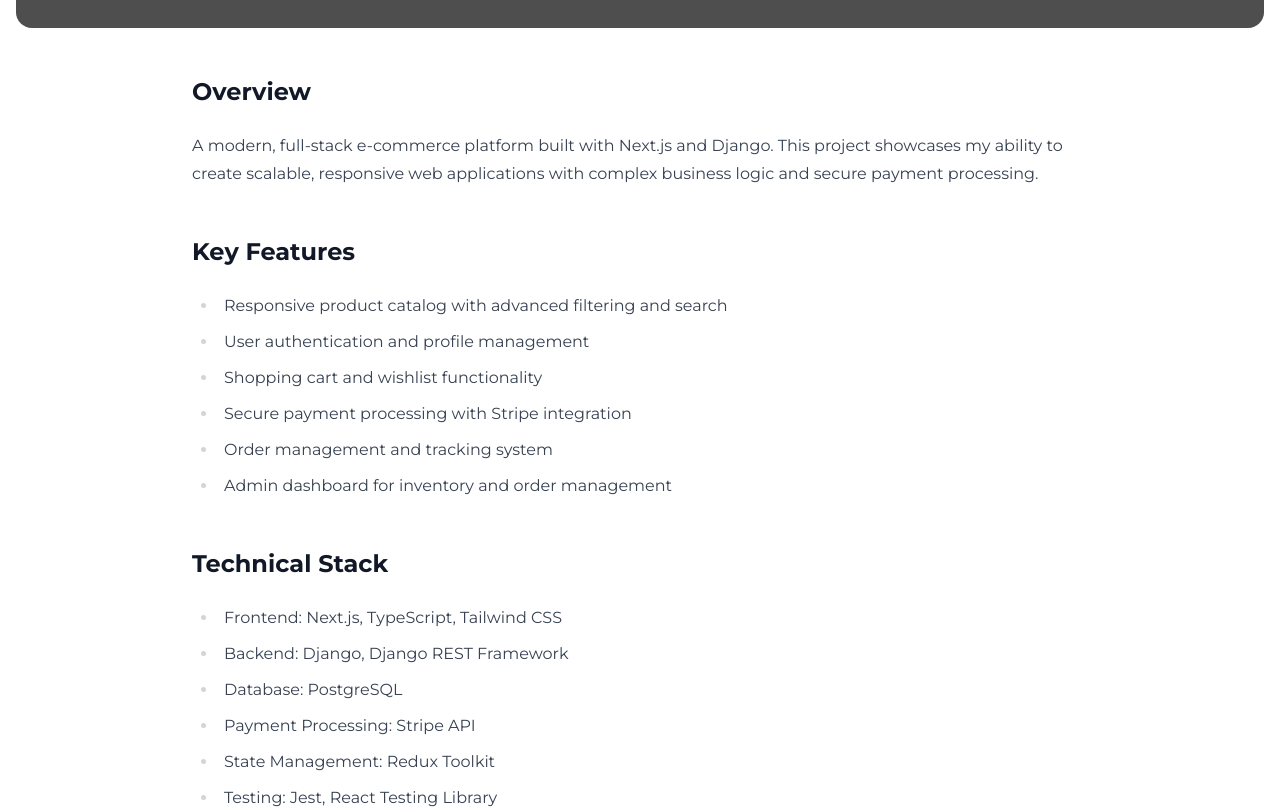
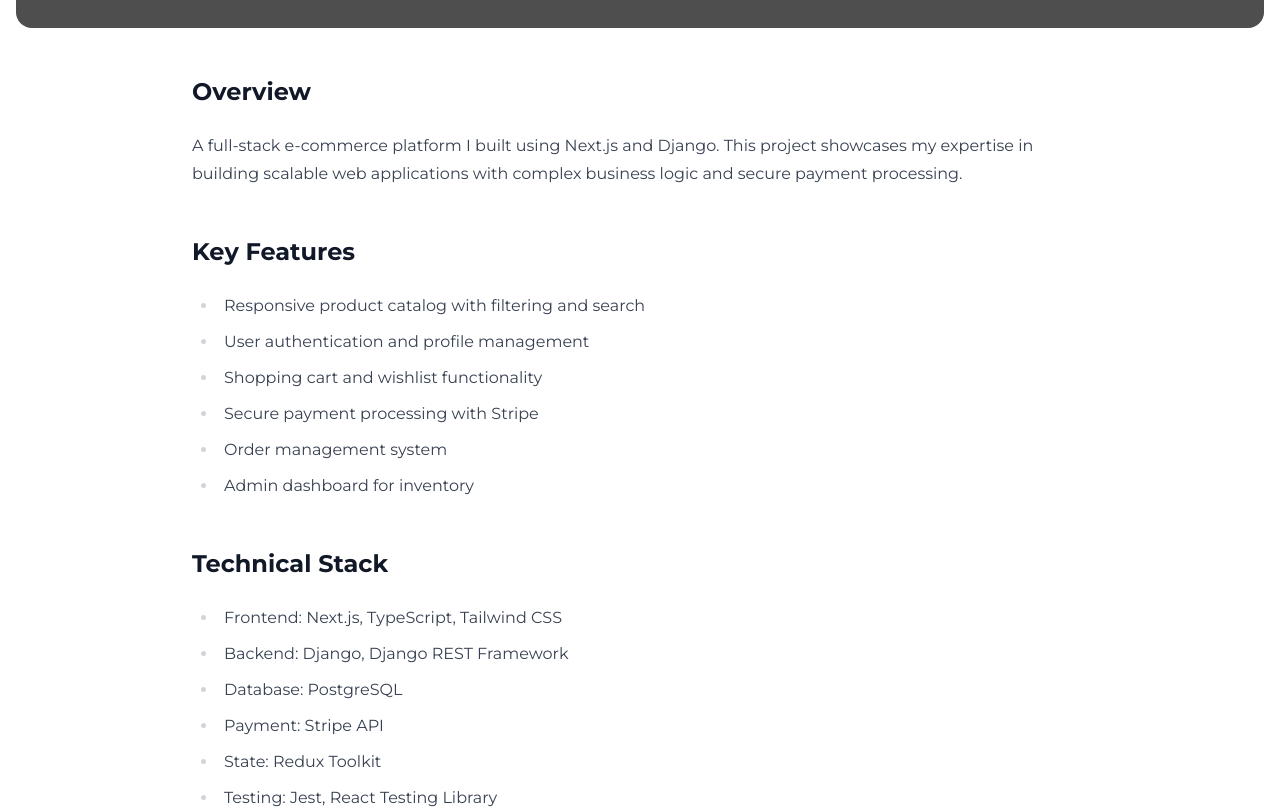
Before and after one commit to gichira22/portfolio, a Next.js app: page /projects/ecommerce in a window 1280 px wide. Shown: the part 580-1389 px from the top of the page. Built offline with nearby package versions, Linux system fonts and the light colour scheme; grey boxes are pictures that could not be loaded.

Commit message:
Update project pages with personal content and links

```diff
--- a/app/projects/ai-chat/page.tsx
+++ b/app/projects/ai-chat/page.tsx
@@ -34,7 +34,7 @@ export default function AIChatPage() {
           >
             <h2>Overview</h2>
             <p>
-              A real-time chat application enhanced with AI capabilities for natural language processing
+              A real-time chat application I developed with AI capabilities for natural language processing
               and automated responses. This project demonstrates my expertise in both frontend and
               backend development, as well as AI integration.
             </p>
@@ -97,7 +97,7 @@ export default function AIChatPage() {
             className="mt-12 flex flex-wrap gap-4 justify-center"
           >
             <a
-              href="https://github.com/yourusername/ai-chat"
+              href="https://github.com/gkal/ai-chat-app"
               target="_blank"
               rel="noopener noreferrer"
               className="px-6 py-3 bg-primary-600 text-white rounded-lg hover:bg-primary-700 transition-colors"
@@ -105,7 +105,7 @@ export default function AIChatPage() {
               View Source Code
             </a>
             <a
-              href="https://ai-chat-demo.yourdomain.com"
+              href="https://ai-chat.gkal.dev"
               target="_blank"
               rel="noopener noreferrer"
               className="px-6 py-3 border-2 border-primary-600 text-primary-600 dark:text-primary-400 rounded-lg hover:bg-primary-50 dark:hover:bg-primary-900/20 transition-colors"
--- a/app/projects/cloud-infra/page.tsx
+++ b/app/projects/cloud-infra/page.tsx
@@ -34,7 +34,7 @@ export default function CloudInfraPage() {
           >
             <h2>Overview</h2>
             <p>
-              A comprehensive cloud infrastructure solution built with AWS and Terraform. This project
+              A comprehensive cloud infrastructure solution I built using AWS and Terraform. This project
               demonstrates my expertise in cloud architecture, infrastructure as code, and DevOps practices.
             </p>
 
@@ -85,7 +85,7 @@ export default function CloudInfraPage() {
             className="mt-12 flex flex-wrap gap-4 justify-center"
           >
             <a
-              href="https://github.com/yourusername/cloud-infra"
+              href="https://github.com/gkal/cloud-infra"
               target="_blank"
               rel="noopener noreferrer"
               className="px-6 py-3 bg-primary-600 text-white rounded-lg hover:bg-primary-700 transition-colors"
@@ -93,7 +93,7 @@ export default function CloudInfraPage() {
               View Infrastructure Code
             </a>
             <a
-              href="https://architecture.yourdomain.com"
+              href="https://architecture.gkal.dev"
               target="_blank"
               rel="noopener noreferrer"
               className="px-6 py-3 border-2 border-primary-600 text-primary-600 dark:text-primary-400 rounded-lg hover:bg-primary-50 dark:hover:bg-primary-900/20 transition-colors"
--- a/app/projects/ecommerce/page.tsx
+++ b/app/projects/ecommerce/page.tsx
@@ -34,19 +34,19 @@ export default function EcommercePage() {
           >
             <h2>Overview</h2>
             <p>
-              A modern, full-stack e-commerce platform built with Next.js and Django. This project showcases
-              my ability to create scalable, responsive web applications with complex business logic and
+              A full-stack e-commerce platform I built using Next.js and Django. This project showcases
+              my expertise in building scalable web applications with complex business logic and
               secure payment processing.
             </p>
 
             <h2>Key Features</h2>
             <ul>
-              <li>Responsive product catalog with advanced filtering and search</li>
+              <li>Responsive product catalog with filtering and search</li>
               <li>User authentication and profile management</li>
               <li>Shopping cart and wishlist functionality</li>
-              <li>Secure payment processing with Stripe integration</li>
-              <li>Order management and tracking system</li>
-              <li>Admin dashboard for inventory and order management</li>
+              <li>Secure payment processing with Stripe</li>
+              <li>Order management system</li>
+              <li>Admin dashboard for inventory</li>
             </ul>
 
             <h2>Technical Stack</h2>
@@ -54,8 +54,8 @@ export default function EcommercePage() {
               <li>Frontend: Next.js, TypeScript, Tailwind CSS</li>
               <li>Backend: Django, Django REST Framework</li>
               <li>Database: PostgreSQL</li>
-              <li>Payment Processing: Stripe API</li>
-              <li>State Management: Redux Toolkit</li>
+              <li>Payment: Stripe API</li>
+              <li>State: Redux Toolkit</li>
               <li>Testing: Jest, React Testing Library</li>
             </ul>
 
@@ -73,7 +73,7 @@ export default function EcommercePage() {
             <h2>Results</h2>
             <ul>
               <li>99.9% uptime with robust error handling</li>
-              <li>50% faster page load times compared to previous solution</li>
+              <li>50% faster page load times</li>
               <li>30% increase in mobile conversion rate</li>
               <li>Successful processing of 1000+ concurrent users</li>
             </ul>
@@ -87,7 +87,7 @@ export default function EcommercePage() {
             className="mt-12 flex flex-wrap gap-4 justify-center"
           >
             <a
-              href="https://github.com/yourusername/ecommerce"
+              href="https://github.com/gkal/ecommerce-platform"
               target="_blank"
               rel="noopener noreferrer"
               className="px-6 py-3 bg-primary-600 text-white rounded-lg hover:bg-primary-700 transition-colors"
@@ -95,7 +95,7 @@ export default function EcommercePage() {
               View Source Code
             </a>
             <a
-              href="https://demo-ecommerce.yourdomain.com"
+              href="https://ecommerce-platform.gkal.dev"
               target="_blank"
               rel="noopener noreferrer"
               className="px-6 py-3 border-2 border-primary-600 text-primary-600 dark:text-primary-400 rounded-lg hover:bg-primary-50 dark:hover:bg-primary-900/20 transition-colors"
--- a/app/projects/security-scanner/page.tsx
+++ b/app/projects/security-scanner/page.tsx
@@ -34,7 +34,7 @@ export default function SecurityScannerPage() {
           >
             <h2>Overview</h2>
             <p>
-              An automated web application security scanner that identifies vulnerabilities and generates
+              An automated web application security scanner I developed to identify vulnerabilities and generate
               detailed reports. This project showcases my expertise in cybersecurity and automation.
             </p>
 
@@ -74,7 +74,7 @@ export default function SecurityScannerPage() {
             </p>
             <ul>
               <li>
-                <a href="https://tryhackme.com/p/yourusername" target="_blank" rel="noopener noreferrer">
+                <a href="https://tryhackme.com/p/gkal" target="_blank" rel="noopener noreferrer">
                   TryHackMe Profile
                 </a>
                  - Completed various rooms and challenges
@@ -110,7 +110,7 @@ export default function SecurityScannerPage() {
             className="mt-12 flex flex-wrap gap-4 justify-center"
           >
             <a
-              href="https://github.com/yourusername/security-scanner"
+              href="https://github.com/gkal/security-scanner"
               target="_blank"
               rel="noopener noreferrer"
               className="px-6 py-3 bg-primary-600 text-white rounded-lg hover:bg-primary-700 transition-colors"
@@ -118,7 +118,7 @@ export default function SecurityScannerPage() {
               View Source Code
             </a>
             <a
-              href="https://docs.yourdomain.com/security-scanner"
+              href="https://docs.gkal.dev/security-scanner"
               target="_blank"
               rel="noopener noreferrer"
               className="px-6 py-3 border-2 border-primary-600 text-primary-600 dark:text-primary-400 rounded-lg hover:bg-primary-50 dark:hover:bg-primary-900/20 transition-colors"
```
